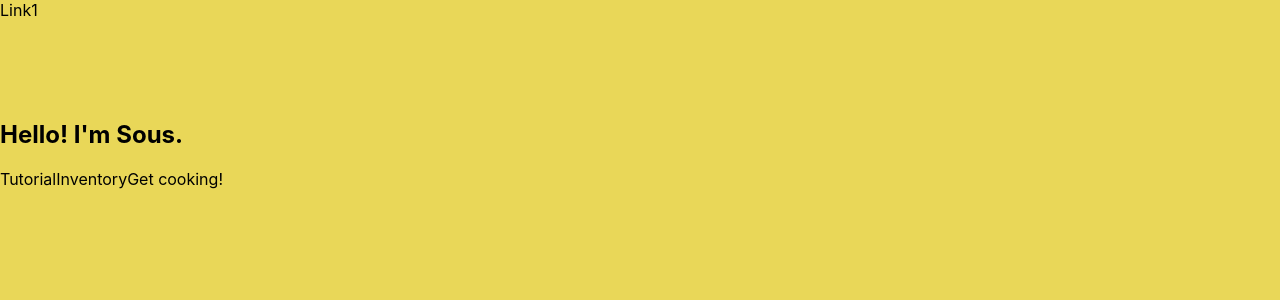
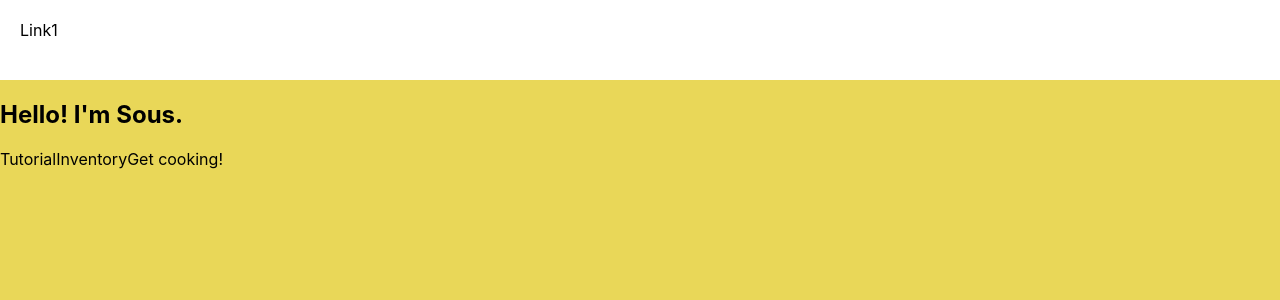
Before and after one commit to crfmc/Sous-next, a Next.js app: page / in a window 1280 px wide. Shown: the top 300 px of the page. Built offline with nearby package versions, Linux system fonts and the light colour scheme.

Commit message:
add navigation styles

```diff
--- /dev/null
+++ b/styles/components/_navigation.scss
@@ -0,0 +1,10 @@
+nav {
+  height: 80px;
+  background-color: white;
+  width: 100%;
+  padding: 20px;
+
+  &.sticky {
+    position: fixed;
+  }
+}
--- a/styles/styles.scss
+++ b/styles/styles.scss
@@ -1,2 +1,3 @@
+@import 'components/navigation';
 @import 'pages/home';
 @import '_globals';
```
